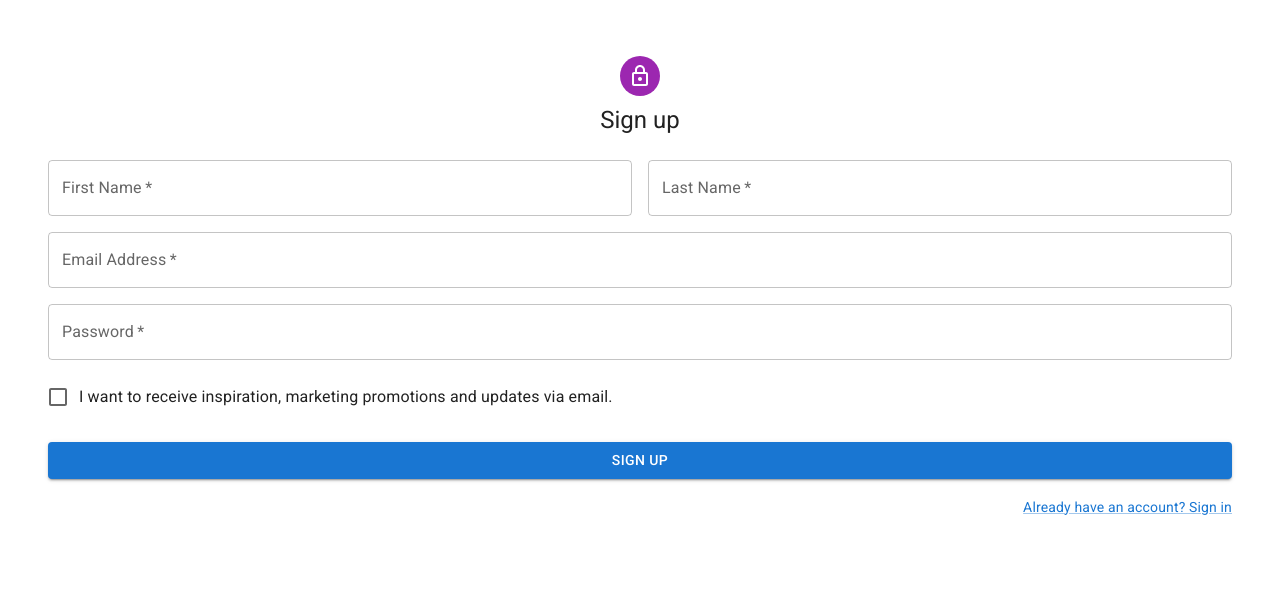
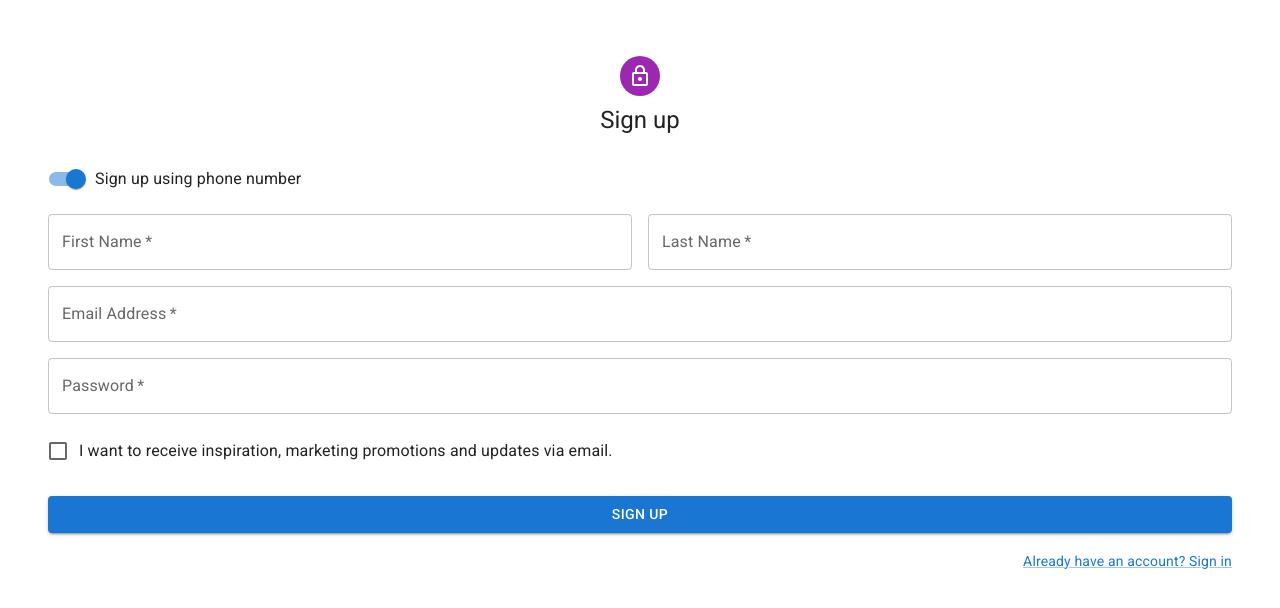
Before and after one commit to ayoubME/formikPok, a React (Create React App) app: page / in a window 1280 px wide. Shown: the top 608 px of the page. Built offline with nearby package versions, Linux system fonts and the light colour scheme.

Commit message:
Update 3 files

```diff
--- a/src/App.js
+++ b/src/App.js
@@ -2,8 +2,8 @@ import React from 'react'
 import './styles.css'
 
 import { CssBaseline } from '@mui/material'
-// import SignUp from './UseForm'
-import SignUp from './withFormik'
+import SignUp from './UseForm'
+// import SignUp from './withFormik'
 
 export default function App() {
   return (
--- a/src/Form.validation.js
+++ b/src/Form.validation.js
@@ -1,4 +1,9 @@
 import * as Yup from 'yup'
+
+const phoneRegExp =
+  /^((\\+[1-9]{1,4}[ \\-]*)|(\\([0-9]{2,3}\\)[ \\-]*)|([0-9]{2,4})[ \\-]*)*?[0-9]{3,4}?[ \\-]*[0-9]{3,4}?$/
+const passwordRegExp =
+  /^(?=.*[a-z])(?=.*[A-Z])(?=.*[0-9])(?=.*[!@#\$%\^&\*])(?=.{8,})/
 
 const SignupSchema = Yup.object().shape({
   firstName: Yup.string()
@@ -9,11 +14,18 @@ const SignupSchema = Yup.object().shape({
     .min(2, 'Too Short!')
     .max(50, 'Too Long!')
     .required('Required'),
+  usePhoneNumber: Yup.boolean(),
+  phoneNumber: Yup.string()
+    .matches(phoneRegExp, 'Phone number is not valid')
+    .when('usePhoneNumber', {
+      is: true,
+      then: Yup.string().required('Required')
+    }),
   email: Yup.string().email('Invalid email').required('Required'),
   password: Yup.string()
     .required('Please Enter your password')
     .matches(
-      /^(?=.*[a-z])(?=.*[A-Z])(?=.*[0-9])(?=.*[!@#\$%\^&\*])(?=.{8,})/,
+      passwordRegExp,
       'Must Contain 8 Characters, One Uppercase, One Lowercase, One Number and One Special Case Character'
     )
 })
--- a/src/UseForm.js
+++ b/src/UseForm.js
@@ -10,6 +10,7 @@ import Box from '@mui/material/Box'
 import LockOutlinedIcon from '@mui/icons-material/LockOutlined'
 import Typography from '@mui/material/Typography'
 import { createTheme, ThemeProvider } from '@mui/material/styles'
+import Switch from '@mui/material/Switch'
 import { useFormik, withFormik } from 'formik'
 import SignupSchema from './Form.validation'
 
@@ -29,7 +30,8 @@ export default function SignUp() {
       firstName: '',
       lastName: '',
       email: '',
-      password: ''
+      password: '',
+      usePhoneNumber: false,
     },
     onSubmit: (values) => {
       console.log(values)
@@ -58,6 +60,12 @@ export default function SignUp() {
         </Typography>
         <Box component="form" noValidate onSubmit={handleSubmit} sx={{ mt: 3 }}>
           <Grid container spacing={2}>
+            <Grid item xs={12} sm={12}>
+              <FormControlLabel
+                control={<Switch defaultChecked />}
+                label="Sign up using phone number"
+              />
+            </Grid>
             <Grid item xs={12} sm={6}>
               <TextField
                 autoComplete="given-name"
```
